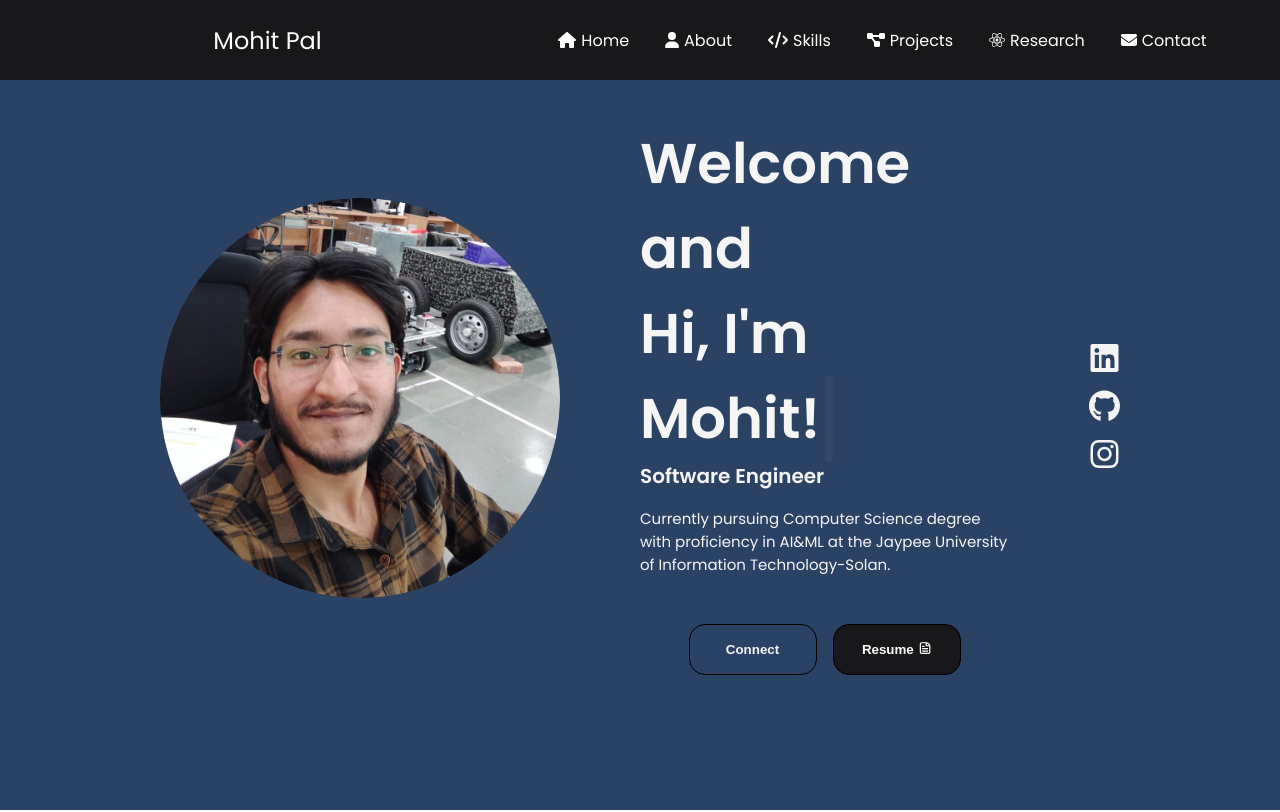
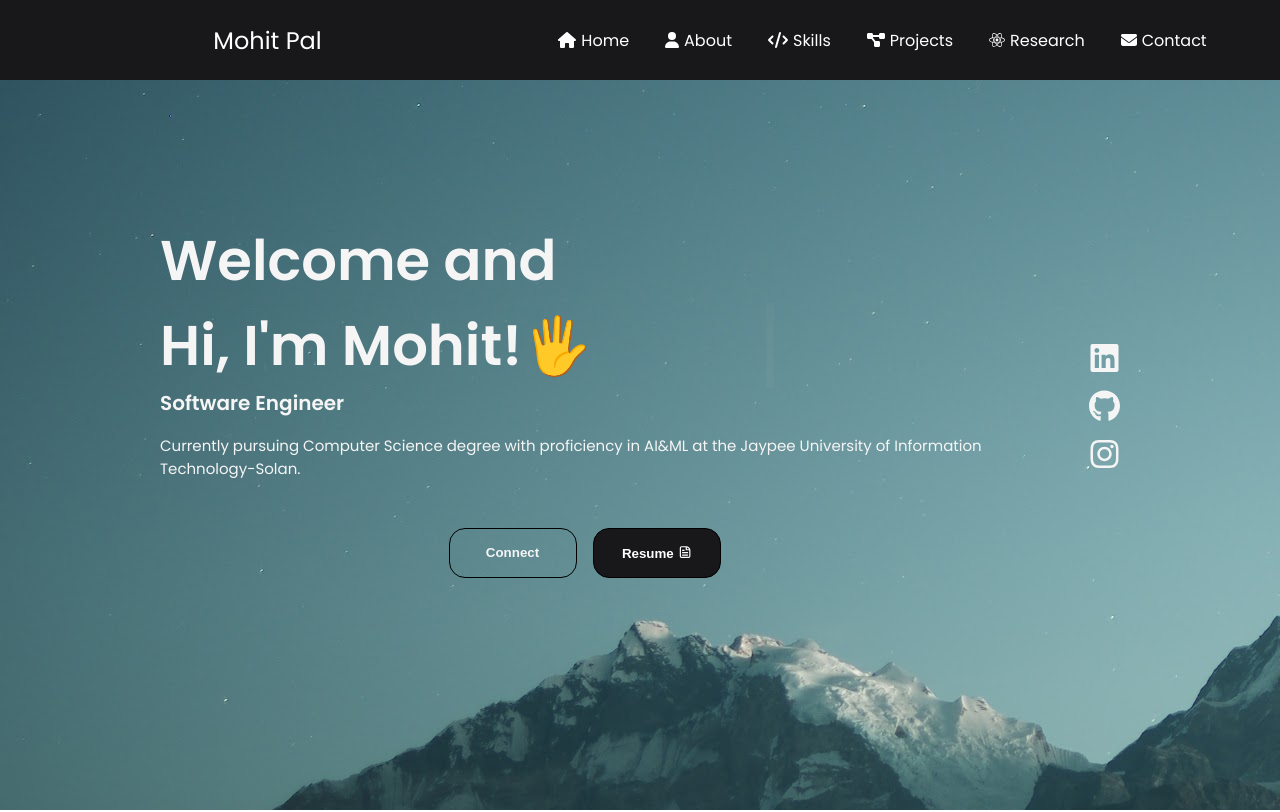
Before and after one commit to mohit01-10/reactportfolio, a React (Create React App) app: page / in a window 1280 px wide. Shown: the top 812 px of the page. Built offline with nearby package versions, Linux system fonts and the light colour scheme.

Commit message:
Update Profile.js

```diff
--- a/src/components/Profile.js
+++ b/src/components/Profile.js
@@ -1,6 +1,7 @@
 import React from 'react';
 import './Profile.css';
 import profilePic from "../images/imggg-modified.png";
+import bgi from "../images/mountains-landscape-scery-8K-163.jpg";
 import { FontAwesomeIcon } from '@fortawesome/react-fontawesome';
 import { faLinkedin, faGithub, faInstagram } from '@fortawesome/free-brands-svg-icons';
 
@@ -26,11 +27,11 @@ function Profile() {
   };
 
   return (
-    <div className="fs">
+    <div className="fs" style={{ backgroundImage: `url(${bgi})` }}>
       <section id="home">
-        <div className="section__pic-container">
+        {/* <div className="section__pic-container">
           <img src={profilePic} alt="Profile" className="profilepic" />
-        </div>
+        </div> */}
         <div className="section__text">
           <h1 className="title0">Welcome and<br/> Hi, I'm <span id="typing-text" className="typing-animation">Mohit!🖐️</span></h1>
           <p className="section__text__p2"><b>Software Engineer</b></p>
```
